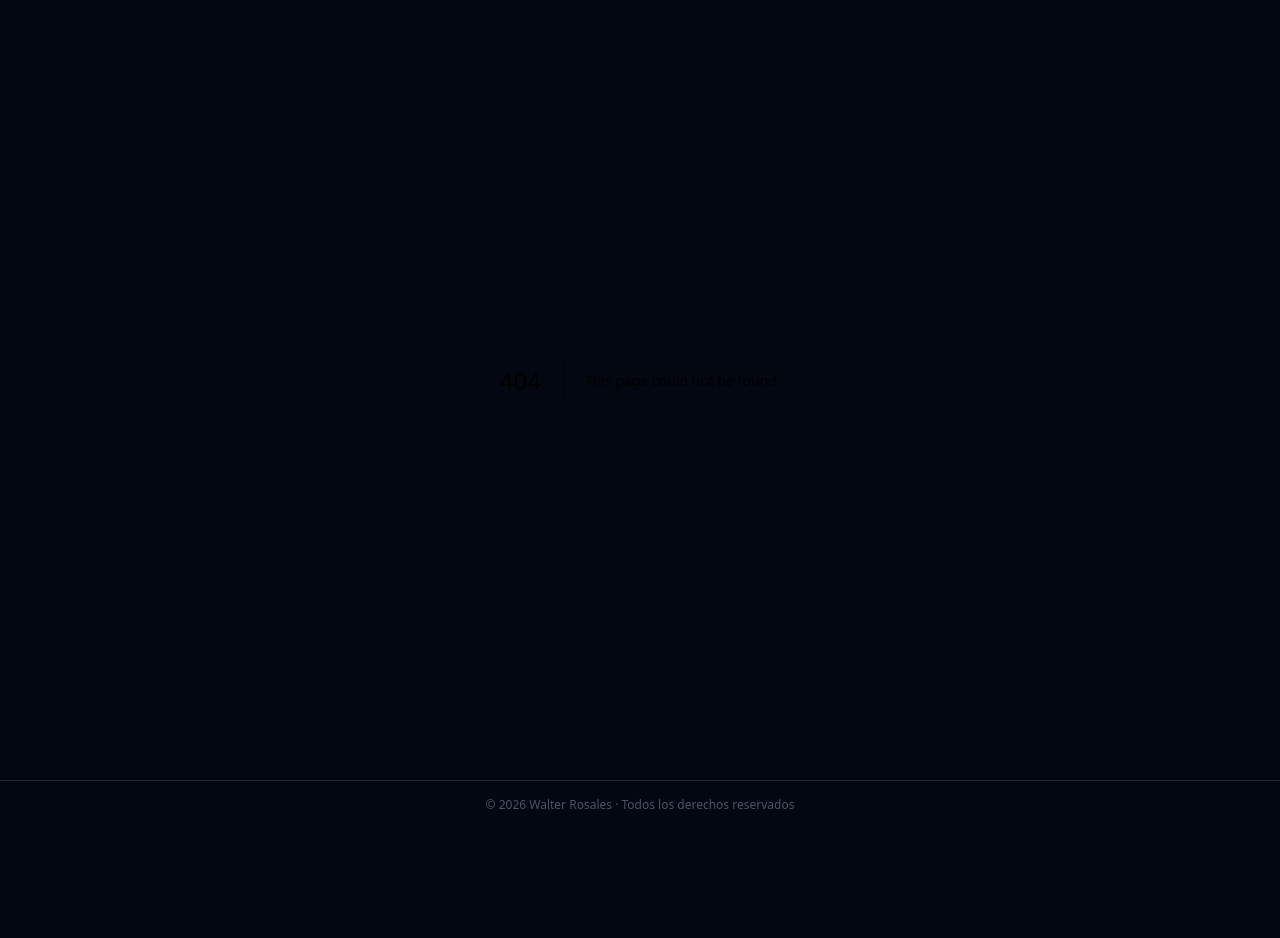
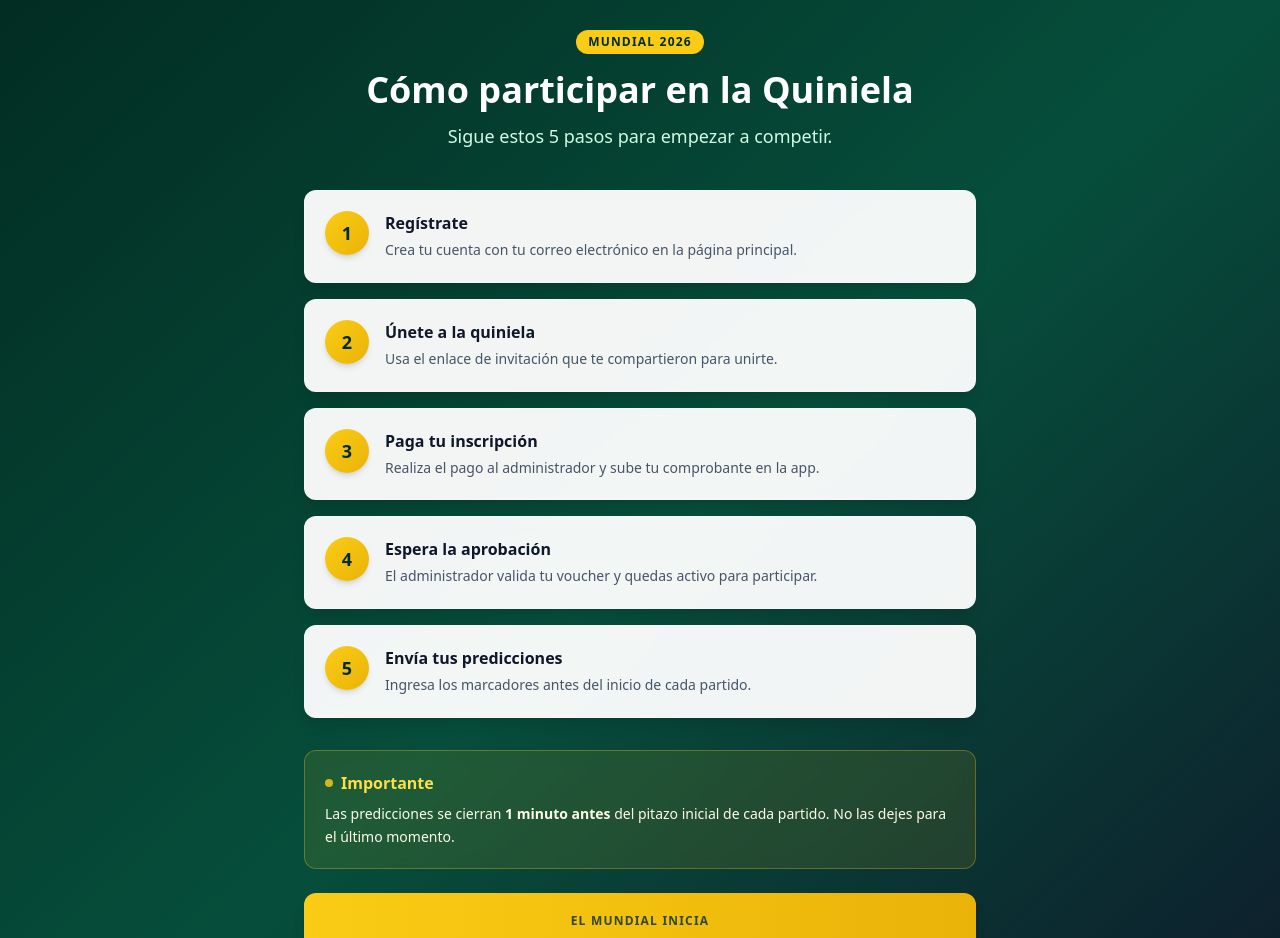
Before and after one commit to wallas2022/quiniela-mundial-2026, a Next.js app: page /como-participar in a window 1280 px wide. Before the commit this address had no page. Shown: the part 20-958 px from the top of the page. Before the commit the page ends 849 px from the top, so only its background shows below. Built offline with nearby package versions, Linux system fonts and the light colour scheme.

Commit message:
instrucciones agregadas

```diff
--- /dev/null
+++ b/src/app/como-participar/page.tsx
@@ -0,0 +1,110 @@
+import Link from "next/link";
+
+export const metadata = {
+  title: "Cómo participar | Quiniela Mundial 2026",
+  description: "Pasos para unirte a la Quiniela Mundial 2026",
+};
+
+export default function ComoParticiparPage() {
+  const pasos = [
+    {
+      numero: "1",
+      titulo: "Regístrate",
+      descripcion: "Crea tu cuenta con tu correo electrónico en la página principal.",
+    },
+    {
+      numero: "2",
+      titulo: "Únete a la quiniela",
+      descripcion: "Usa el enlace de invitación que te compartieron para unirte.",
+    },
+    {
+      numero: "3",
+      titulo: "Paga tu inscripción",
+      descripcion: "Realiza el pago al administrador y sube tu comprobante en la app.",
+    },
+    {
+      numero: "4",
+      titulo: "Espera la aprobación",
+      descripcion: "El administrador valida tu voucher y quedas activo para participar.",
+    },
+    {
+      numero: "5",
+      titulo: "Envía tus predicciones",
+      descripcion: "Ingresa los marcadores antes del inicio de cada partido.",
+    },
+  ];
+
+  return (
+    <main className="min-h-screen bg-gradient-to-br from-emerald-950 via-emerald-900 to-slate-900 py-12 px-4">
+      <div className="max-w-2xl mx-auto">
+        {/* Encabezado */}
+        <div className="text-center mb-10">
+          <div className="inline-block bg-yellow-400 text-emerald-950 text-xs font-bold tracking-widest px-3 py-1 rounded-full mb-4">
+            MUNDIAL 2026
+          </div>
+          <h1 className="text-3xl md:text-4xl font-bold text-white mb-3">
+            Cómo participar en la Quiniela
+          </h1>
+          <p className="text-emerald-100 text-lg">
+            Sigue estos 5 pasos para empezar a competir.
+          </p>
+        </div>
+
+        {/* Pasos */}
+        <div className="space-y-4 mb-8">
+          {pasos.map((paso) => (
+            <div
+              key={paso.numero}
+              className="bg-white/95 backdrop-blur rounded-xl shadow-lg border border-white/20 p-5 flex gap-4 items-start hover:shadow-xl transition-shadow"
+            >
+              <div className="flex-shrink-0 w-11 h-11 bg-gradient-to-br from-yellow-400 to-yellow-500 text-emerald-950 rounded-full flex items-center justify-center font-bold text-lg shadow-md">
+                {paso.numero}
+              </div>
+              <div>
+                <h2 className="font-bold text-slate-900 mb-1">
+                  {paso.titulo}
+                </h2>
+                <p className="text-slate-600 text-sm leading-relaxed">
+                  {paso.descripcion}
+                </p>
+              </div>
+            </div>
+          ))}
+        </div>
+
+        {/* Aviso importante */}
+        <div className="bg-yellow-400/10 border border-yellow-400/30 backdrop-blur rounded-xl p-5 mb-6">
+          <h3 className="font-bold text-yellow-300 mb-2 flex items-center gap-2">
+            <span className="w-2 h-2 bg-yellow-400 rounded-full animate-pulse"></span>
+            Importante
+          </h3>
+          <p className="text-yellow-50 text-sm leading-relaxed">
+            Las predicciones se cierran <strong>1 minuto antes</strong> del pitazo inicial de cada partido. No las dejes para el último momento.
+          </p>
+        </div>
+
+        {/* Fecha del Mundial */}
+        <div className="bg-gradient-to-r from-yellow-400 to-yellow-500 text-emerald-950 rounded-xl p-5 text-center mb-8 shadow-lg">
+          <p className="text-xs font-semibold uppercase tracking-widest mb-1 opacity-80">
+            El Mundial inicia
+          </p>
+          <p className="text-2xl font-bold">11 de junio de 2026</p>
+        </div>
+
+        {/* CTA */}
+        <div className="text-center">
+
+         <Link
+  href="/"
+  className="inline-block bg-white text-emerald-900 font-bold px-8 py-3 rounded-lg hover:bg-yellow-400 hover:text-emerald-950 transition-all shadow-lg hover:shadow-xl"
+>
+  Crear mi cuenta
+</Link>
+          <p className="text-emerald-200/70 text-sm mt-4">
+            ¿Dudas? Contacta al administrador de tu quiniela.
+          </p>
+        </div>
+      </div>
+    </main>
+  );
+}
--- /dev/null
+++ b/src/app/components/ComoParticiparModal.tsx
@@ -0,0 +1,96 @@
+"use client";
+
+import { useState } from "react";
+
+export default function ComoParticiparModal() {
+  const [open, setOpen] = useState(false);
+
+  const pasos = [
+    { numero: "1", titulo: "Regístrate", descripcion: "Crea tu cuenta con tu correo electrónico." },
+    { numero: "2", titulo: "Únete a la quiniela", descripcion: "Usa el enlace de invitación que te compartieron." },
+    { numero: "3", titulo: "Paga tu inscripción", descripcion: "Realiza el pago al admin y sube tu comprobante." },
+    { numero: "4", titulo: "Espera la aprobación", descripcion: "El admin valida tu voucher y quedas activo." },
+    { numero: "5", titulo: "Envía tus predicciones", descripcion: "Ingresa los marcadores antes de cada partido." },
+  ];
+
+  return (
+    <>
+      {/* Botón disparador */}
+      <button
+        onClick={() => setOpen(true)}
+        className="text-sm font-semibold text-emerald-700 hover:text-emerald-900 underline underline-offset-2"
+      >
+        ¿Cómo participar?
+      </button>
+
+      {/* Modal */}
+      {open && (
+        <div
+          className="fixed inset-0 z-50 flex items-center justify-center p-4 bg-black/60 backdrop-blur-sm"
+          onClick={() => setOpen(false)}
+        >
+          <div
+            className="bg-gradient-to-br from-emerald-950 via-emerald-900 to-slate-900 rounded-2xl shadow-2xl max-w-lg w-full max-h-[90vh] overflow-y-auto"
+            onClick={(e) => e.stopPropagation()}
+          >
+            {/* Header del modal */}
+            <div className="sticky top-0 bg-gradient-to-br from-emerald-950 to-emerald-900 p-6 border-b border-white/10 flex items-start justify-between">
+              <div>
+                <div className="inline-block bg-yellow-400 text-emerald-950 text-xs font-bold tracking-widest px-2 py-0.5 rounded-full mb-2">
+                  MUNDIAL 2026
+                </div>
+                <h2 className="text-xl font-bold text-white">
+                  Cómo participar
+                </h2>
+              </div>
+              <button
+                onClick={() => setOpen(false)}
+                className="text-white/60 hover:text-white text-2xl leading-none"
+                aria-label="Cerrar"
+              >
+                ×
+              </button>
+            </div>
+
+            {/* Contenido */}
+            <div className="p-6 space-y-3">
+              {pasos.map((paso) => (
+                <div
+                  key={paso.numero}
+                  className="bg-white/95 rounded-xl p-4 flex gap-3 items-start"
+                >
+                  <div className="flex-shrink-0 w-9 h-9 bg-gradient-to-br from-yellow-400 to-yellow-500 text-emerald-950 rounded-full flex items-center justify-center font-bold shadow">
+                    {paso.numero}
+                  </div>
+                  <div>
+                    <h3 className="font-bold text-slate-900 text-sm mb-0.5">
+                      {paso.titulo}
+                    </h3>
+                    <p className="text-slate-600 text-sm">
+                      {paso.descripcion}
+                    </p>
+                  </div>
+                </div>
+              ))}
+
+              {/* Aviso */}
+              <div className="bg-yellow-400/10 border border-yellow-400/30 rounded-xl p-4 mt-4">
+                <p className="text-yellow-50 text-sm">
+                  <strong className="text-yellow-300">Importante:</strong> Las predicciones se cierran 1 minuto antes del pitazo inicial.
+                </p>
+              </div>
+
+              {/* CTA */}
+              <button
+                onClick={() => setOpen(false)}
+                className="w-full bg-white text-emerald-900 font-bold py-3 rounded-lg hover:bg-yellow-400 hover:text-emerald-950 transition-all mt-4"
+              >
+                Entendido
+              </button>
+            </div>
+          </div>
+        </div>
+      )}
+    </>
+  );
+}
--- a/src/app/leagues/[leagueId]/ShareCard.tsx
+++ b/src/app/leagues/[leagueId]/ShareCard.tsx
@@ -1,10 +1,17 @@
 'use client'
+import ComoParticiparModal from '@/app/components/ComoParticiparModal'
 import { useState } from 'react'
+
 
 export default function ShareCard({ inviteCode }: { inviteCode: string }) {
     const [copied, setCopied] = useState(false)
 
     const code = inviteCode.toUpperCase()
+    const copiarEnlace = () => {
+  const enlace = `https://quiniela-mundial-2026-pi.vercel.app/unirse/${code}`;
+  navigator.clipboard.writeText(enlace);
+  alert("Enlace copiado");
+};
 
     function handleCopy() {
         const url = `${window.location.origin}/leagues/join?code=${code}`
@@ -16,7 +23,7 @@ export default function ShareCard({ inviteCode }: { inviteCode: string }) {
 
     return (
         <div className="bg-gray-800 rounded-2xl p-5 border border-gray-700 mb-6">
-            <div className="text-xs text-gray-400 mb-3">Compartir liga</div>
+            <div className="text-xs text-gray-400 mb-3">Compartir quinela</div>
 
             {/* Código grande */}
             <div className="flex items-center justify-between mb-4">
@@ -25,6 +32,10 @@ export default function ShareCard({ inviteCode }: { inviteCode: string }) {
                     <span className="text-2xl font-mono font-bold tracking-widest text-blue-400">
                         {code}
                     </span>
+                        <div className="flex items-center gap-3">
+                        <button onClick={copiarEnlace}>Copiar enlace de invitación</button>
+                        <ComoParticiparModal />
+                        </div>
                 </div>
                 <span className="text-2xl">🔗</span>
             </div>
```
